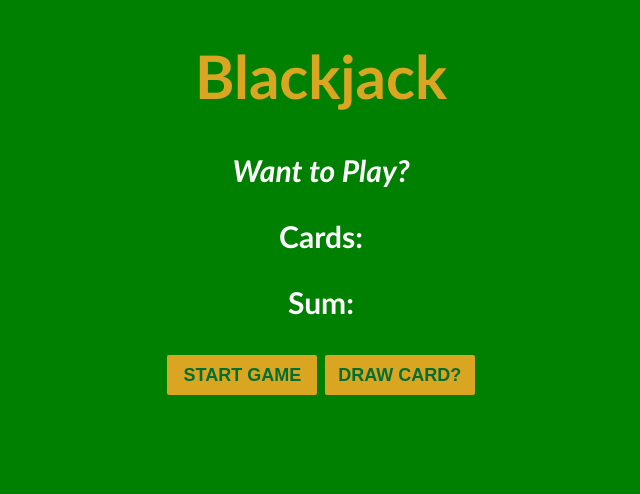
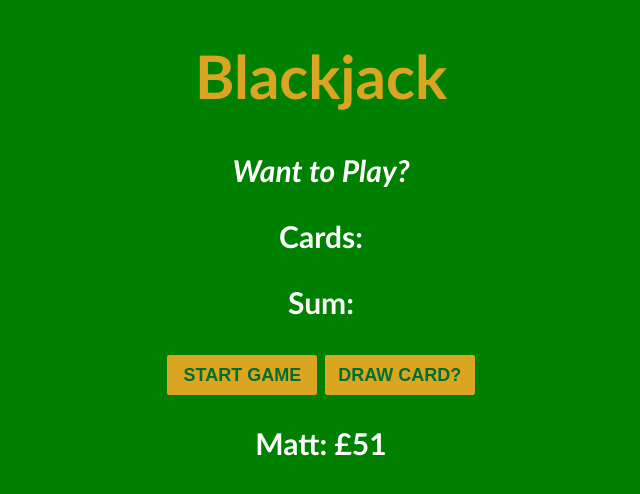
Before and after one commit to magepl/blackjack, a plain HTML site: page index.html in a window 1280 px wide. Shown: the whole page, without its empty margins (319-959 px from the left). Drawn offline with Linux system fonts and the light colour scheme.

Commit message:
finalise project

```diff
--- a/index.html
+++ b/index.html
@@ -14,6 +14,7 @@
     <p id="sum-el">Sum:</p>
     <button onclick="startGame()">START GAME</button>
     <button onclick="drawCard()">DRAW CARD?</button>
+    <p id="player-el"></p>
     <script src="index.js"></script>
   </body>
 </html>
--- a/index.js
+++ b/index.js
@@ -1,10 +1,15 @@
+let player = { name: 'Matt', chips: 51 };
 let cards = [];
 let hasBlackjack = false;
 let isAlive = false;
 let message = '';
+
 let messageEl = document.getElementById('message-el');
 let sumEl = document.getElementById('sum-el');
 let cardsEl = document.getElementById('cards-el');
+let playerEl = document.getElementById('player-el');
+
+playerEl.textContent = player.name + ': £' + player.chips;
 
 function getRandomCard() {
   let randomCard = Math.floor(Math.random() * 13) + 1;
@@ -23,6 +28,7 @@ function startGame() {
   let secondCard = getRandomCard();
   cards = [firstCard, secondCard];
   hand = firstCard + secondCard;
+
   renderGame();
 }
 
@@ -48,8 +54,10 @@ function renderGame() {
 }
 
 function drawCard() {
-  let newCard = getRandomCard();
-  hand += newCard;
-  cards.push(newCard);
-  renderGame();
+  if (isAlive && hasBlackjack === false) {
+    let newCard = getRandomCard();
+    hand += newCard;
+    cards.push(newCard);
+    renderGame();
+  }
 }
```
Also changed, not shown: 1 other file.
